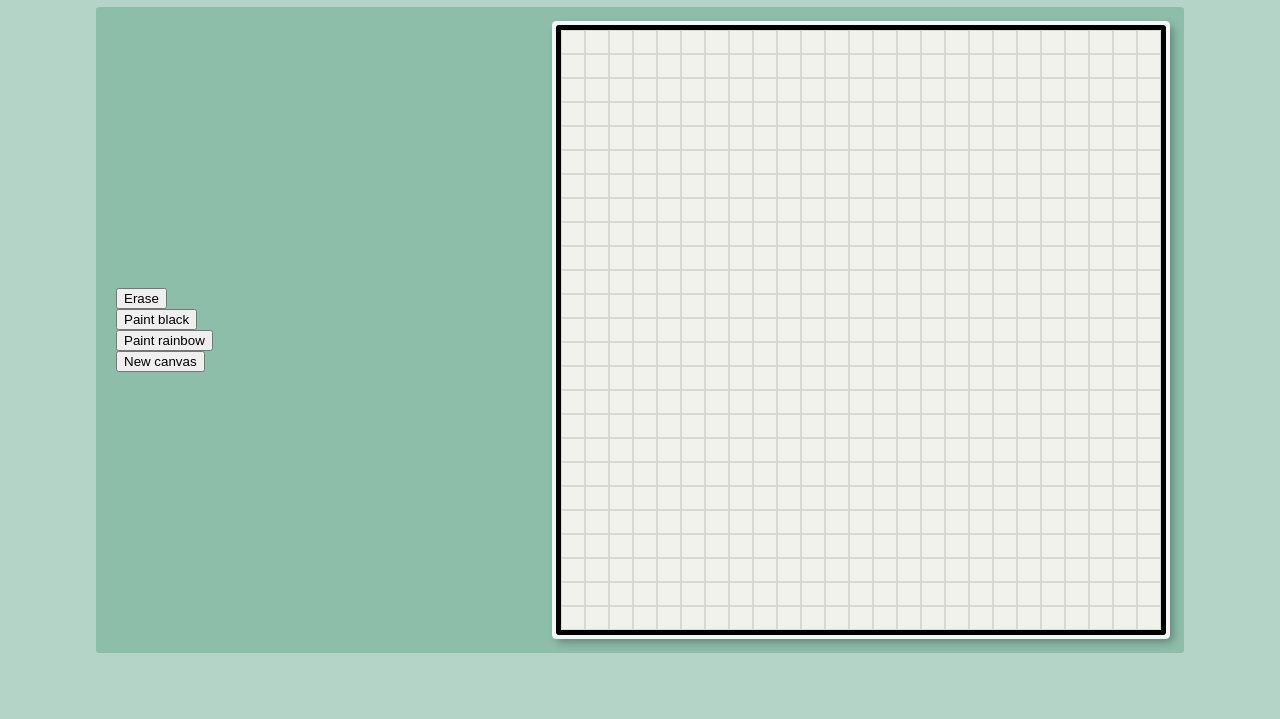
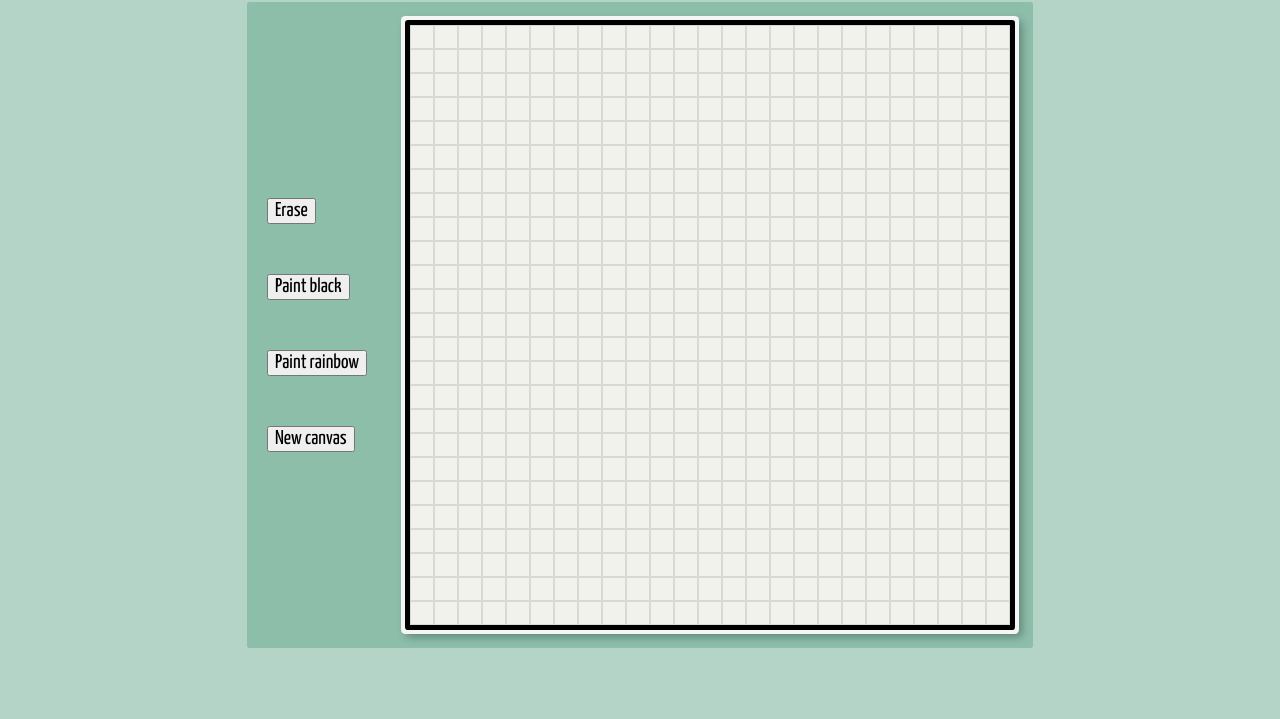
Before and after one commit to arwin4/etch-a-sketch, a plain HTML site: page index.html in a window 1280 px wide. Shown: the part 81-800 px from the top of the page. Drawn offline with Linux system fonts and the light colour scheme.

Commit message:
Style fonts and layout

```diff
--- a/index.html
+++ b/index.html
@@ -5,6 +5,10 @@
     <meta charset="UTF-8">
     <meta http-equiv="X-UA-Compatible" content="IE=edge">
     <meta name="viewport" content="width=device-width, initial-scale=1.0">
+
+    <link rel="preconnect" href="https://fonts.googleapis.com">
+    <link rel="preconnect" href="https://fonts.gstatic.com" crossorigin>
+    <link href="https://fonts.googleapis.com/css2?family=Yanone+Kaffeesatz&display=swap" rel="stylesheet">
 
     <link rel="stylesheet" href="style.css">
     <script src="main.js" defer></script>
--- a/style.css
+++ b/style.css
@@ -6,12 +6,16 @@ body {
     background-color: #8cbeaaa6;
 }
 
+body * {
+    font-family: 'Yanone Kaffeesatz', sans-serif;
+}
+
 .content-container {
     display: flex;
     flex-wrap: wrap;
     align-items: center;
 
-    width: 85vw;
+    max-width: fit-content;
 
     background-color: #8cbeaa;
 
@@ -21,6 +25,14 @@ body {
 .settings {
     flex-grow: 1;
     margin: 20px 20px;
+}
+
+.settings > div {
+    margin: 50px 0;
+}
+
+button {
+    font-size: 20px;
 }
 
 .container {
```
